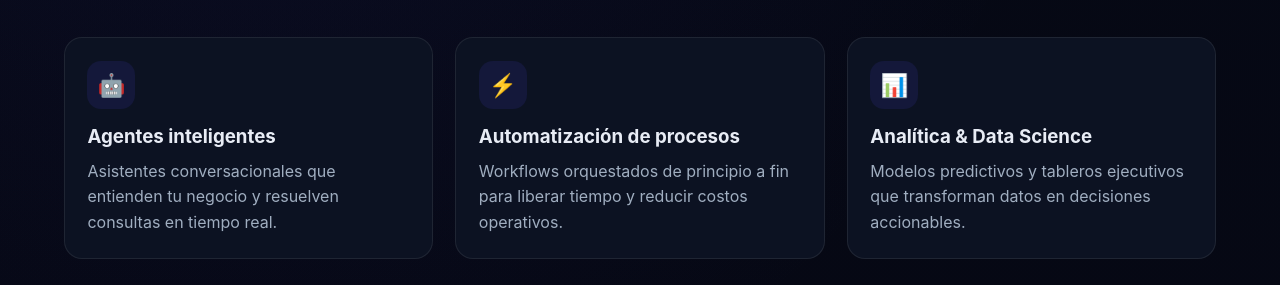
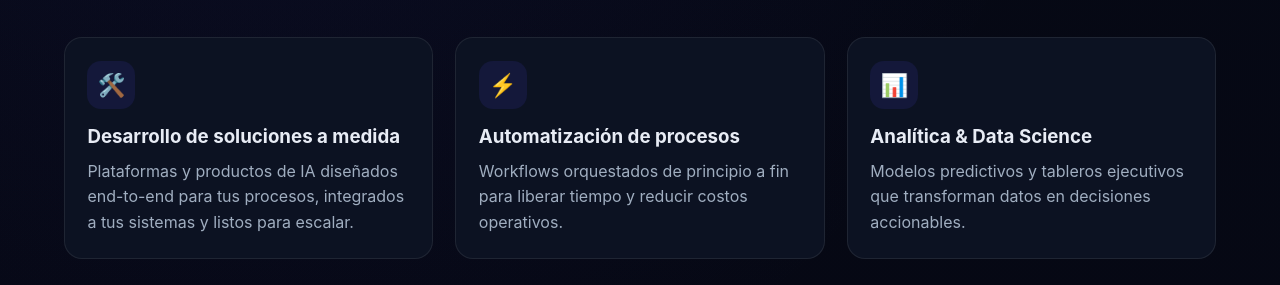
Before and after one commit to MatiasPappalardo/andesanalytics, a plain HTML site: page index.html in a window 1280 px wide. Shown: the part 1094-1379 px from the top of the page. Drawn offline with Linux system fonts and the light colour scheme.

Commit message:
Update services card for custom solutions

```diff
--- a/index.html
+++ b/index.html
@@ -88,9 +88,9 @@
       </div>
       <div class="container cards three-up">
         <article class="card feature">
-          <div class="icon-circle">🤖</div>
-          <h3>Agentes inteligentes</h3>
-          <p>Asistentes conversacionales que entienden tu negocio y resuelven consultas en tiempo real.</p>
+          <div class="icon-circle">🛠️</div>
+          <h3>Desarrollo de soluciones a medida</h3>
+          <p>Plataformas y productos de IA diseñados end-to-end para tus procesos, integrados a tus sistemas y listos para escalar.</p>
         </article>
         <article class="card feature">
           <div class="icon-circle">⚡</div>
```
